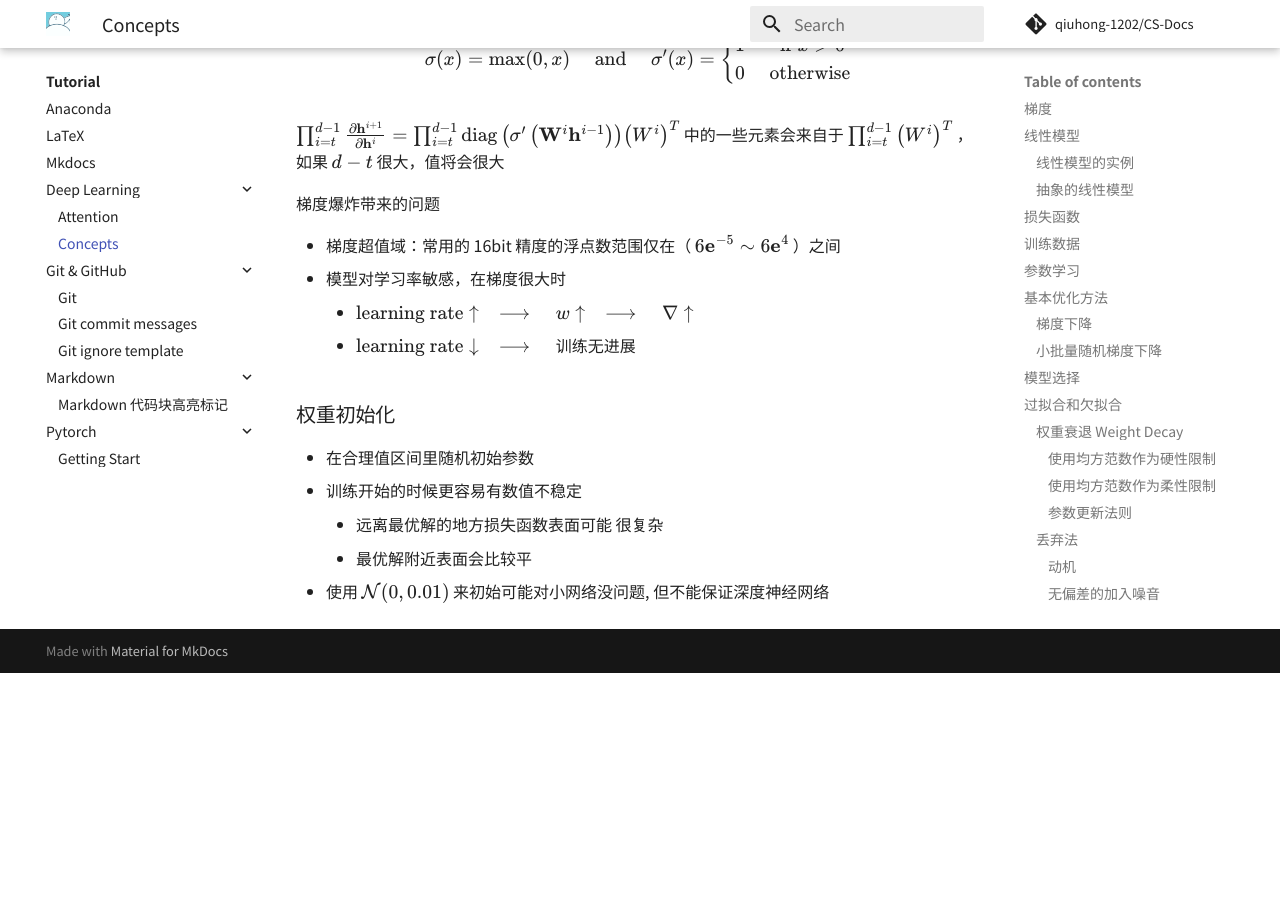
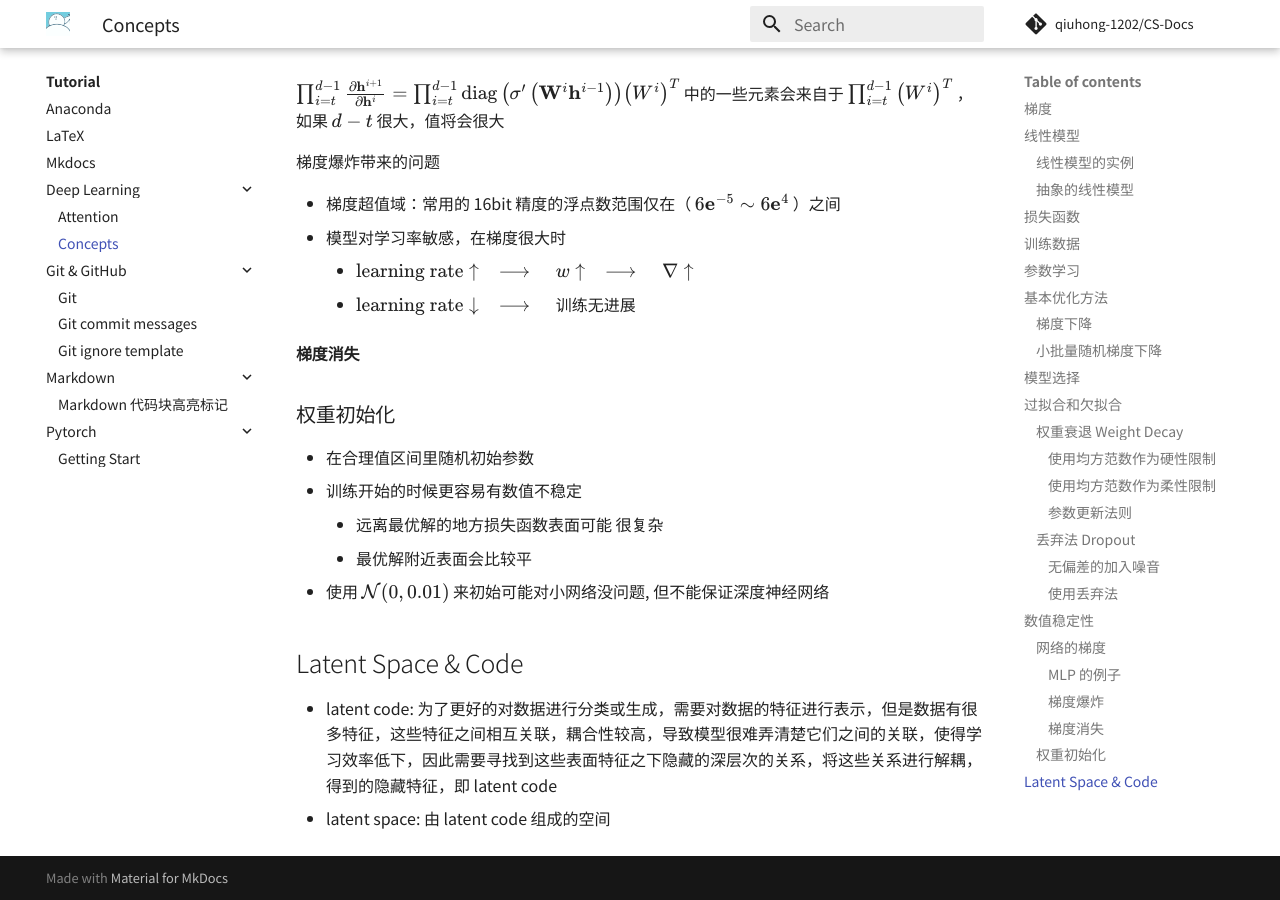
Before and after one commit to QiuHong-1202/CS-Document, an MkDocs documentation site: the page built from docs/Tutorial/Deep Learning/Concepts.md, in a window 1280 px wide and 900 px high, scrolled down 8380 px. Built offline with MkDocs 1.6.1 and Material for MkDocs 9.7.7, drawn with Linux system fonts in a browser that asks for light colours; nearby versions of some CDN libraries; comment, search, counter and statistics services are not loaded; before the commit the page ends 9053 px from its top, so only the background shows below that.

Commit message:
docs: latent code & title improve

```diff
--- a/docs/Tutorial/Deep Learning/Concepts.md
+++ b/docs/Tutorial/Deep Learning/Concepts.md
@@ -256,9 +256,7 @@ $$
 - 权重衰退通过 $L_2$ 正则项使得模型参数不会过大，从而控制模型复杂度
 - 正则项权重是控制模型复杂度的超参数
 
-### 丢弃法
-
-#### 动机
+### 丢弃法 Dropout
 
 - 一个好的模型需要对输入的数据的扰动健壮
 - 使用有噪音的数据等价于 Tikhonov 正则（随机噪音可以防止过拟合）
@@ -368,6 +366,8 @@ $\prod_{i=t}^{d-1} \frac{\partial \mathbf{h}^{i+1}}{\partial \mathbf{h}^i}=\prod
   - $\text{learning rate} \uparrow \quad \longrightarrow\quad w \uparrow \quad \longrightarrow \quad \nabla \uparrow$
   - $\text{learning rate} \downarrow \quad \longrightarrow \quad \text{训练无进展}$
 
+#### 梯度消失
+
 ### 权重初始化
 
 - 在合理值区间里随机初始参数
@@ -375,3 +375,8 @@ $\prod_{i=t}^{d-1} \frac{\partial \mathbf{h}^{i+1}}{\partial \mathbf{h}^i}=\prod
   - 远离最优解的地方损失函数表面可能 很复杂
   - 最优解附近表面会比较平
 - 使用 $\mathcal{N}(0,0.01)$ 来初始可能对小网络没问题, 但不能保证深度神经网络
+
+## Latent Space & Code
+
+- latent code: 为了更好的对数据进行分类或生成，需要对数据的特征进行表示，但是数据有很多特征，这些特征之间相互关联，耦合性较高，导致模型很难弄清楚它们之间的关联，使得学习效率低下，因此需要寻找到这些表面特征之下隐藏的深层次的关系，将这些关系进行解耦，得到的隐藏特征，即 latent code
+- latent space: 由 latent code 组成的空间
```
